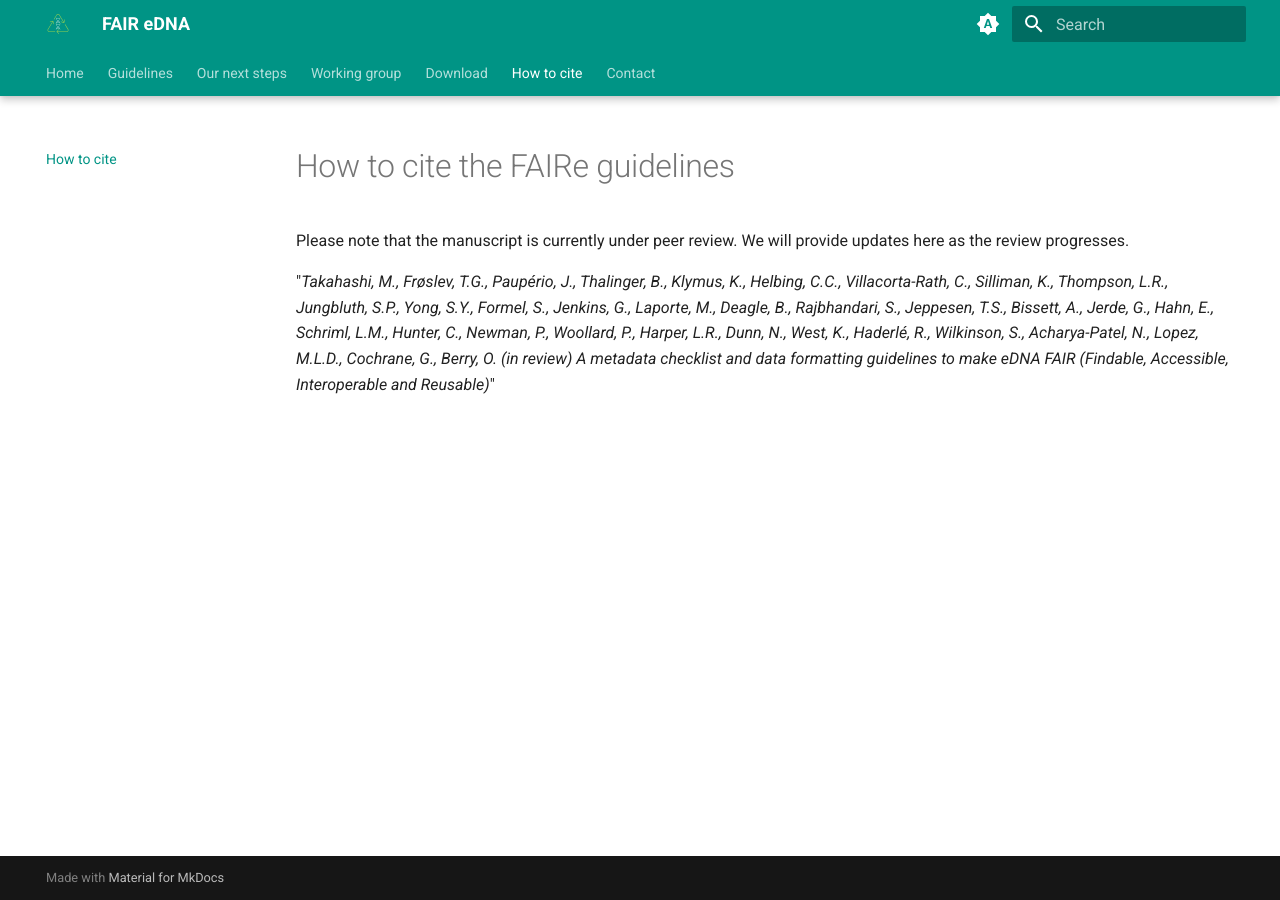
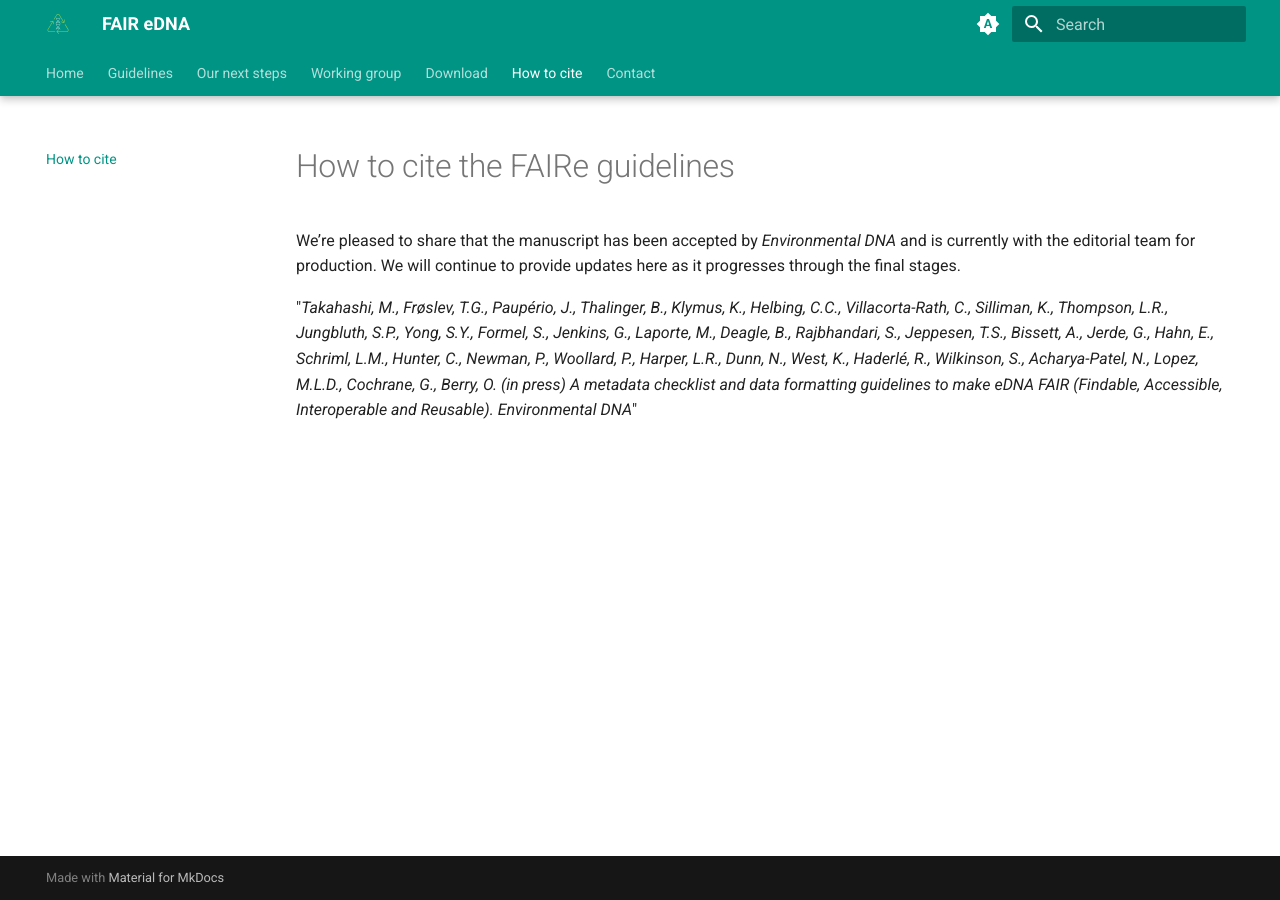
Before and after one commit to FAIR-eDNA/FAIR-eDNA.github.io, an MkDocs documentation site: the page built from docs/citation.md, in a window 1280 px wide. Built offline with MkDocs 1.6.1 and Material for MkDocs 9.7.7, drawn with Linux system fonts in a browser that asks for light colours.

Commit message:
Update citation.md
changed from "in review" to "in press"

```diff
--- a/docs/citation.md
+++ b/docs/citation.md
@@ -1,5 +1,5 @@
 # How to cite the FAIRe guidelines
 
-Please note that the manuscript is currently under peer review. We will provide updates here as the review progresses.
+We’re pleased to share that the manuscript has been accepted by _Environmental DNA_ and is currently with the editorial team for production. We will continue to provide updates here as it progresses through the final stages.
 
-"_Takahashi, M., Frøslev, T.G., Paupério, J., Thalinger, B., Klymus, K., Helbing, C.C., Villacorta-Rath, C., Silliman, K., Thompson, L.R., Jungbluth, S.P., Yong, S.Y., Formel, S., Jenkins, G., Laporte, M., Deagle, B., Rajbhandari, S., Jeppesen, T.S., Bissett, A., Jerde, G., Hahn, E., Schriml, L.M., Hunter, C., Newman, P., Woollard, P., Harper, L.R., Dunn, N., West, K., Haderlé, R., Wilkinson, S., Acharya-Patel, N., Lopez, M.L.D., Cochrane, G., Berry, O. (in review) A metadata checklist and data formatting guidelines to make eDNA FAIR (Findable, Accessible, Interoperable and Reusable)_"
+"_Takahashi, M., Frøslev, T.G., Paupério, J., Thalinger, B., Klymus, K., Helbing, C.C., Villacorta-Rath, C., Silliman, K., Thompson, L.R., Jungbluth, S.P., Yong, S.Y., Formel, S., Jenkins, G., Laporte, M., Deagle, B., Rajbhandari, S., Jeppesen, T.S., Bissett, A., Jerde, G., Hahn, E., Schriml, L.M., Hunter, C., Newman, P., Woollard, P., Harper, L.R., Dunn, N., West, K., Haderlé, R., Wilkinson, S., Acharya-Patel, N., Lopez, M.L.D., Cochrane, G., Berry, O. (in press) A metadata checklist and data formatting guidelines to make eDNA FAIR (Findable, Accessible, Interoperable and Reusable). Environmental DNA_"
```
